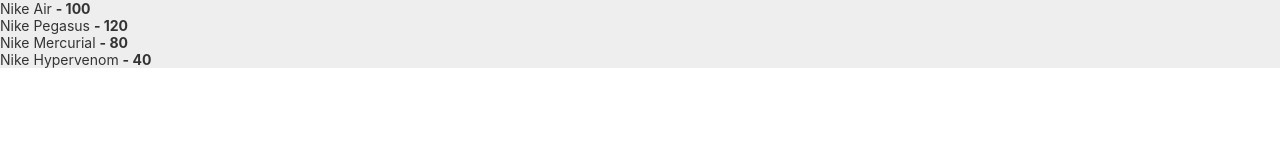
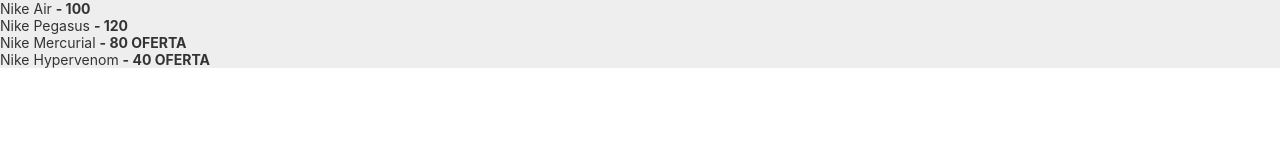
Before and after one commit to Felixmp7/Master-JS, an Angular app in the folder angular-app/: page / in a window 1280 px wide. Shown: the top 160 px of the page. Built offline with nearby package versions, Linux system fonts and the light colour scheme.

Commit message:
Implementando directivas

```diff
--- a/angular-app/src/app/zapatilla/zapatilla.component.html
+++ b/angular-app/src/app/zapatilla/zapatilla.component.html
@@ -2,5 +2,7 @@
     <li *ngFor="let zapatilla of zapatillas">
         {{zapatilla.nombre}}
         <strong> - {{zapatilla.precio}}</strong>
+        <!-- Directivas: Son funcionalidades que podemos agregar en nuestro html (*ngIf, *ngFor) -->
+        <b *ngIf="zapatilla.precio <= 80"> OFERTA</b>
     </li>
 </ul>
```
